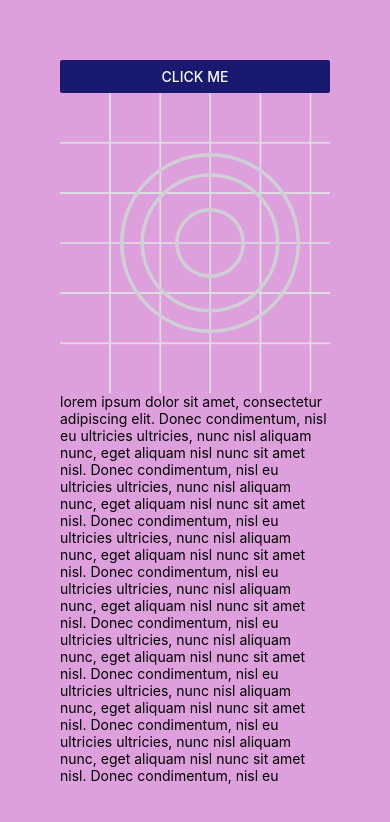
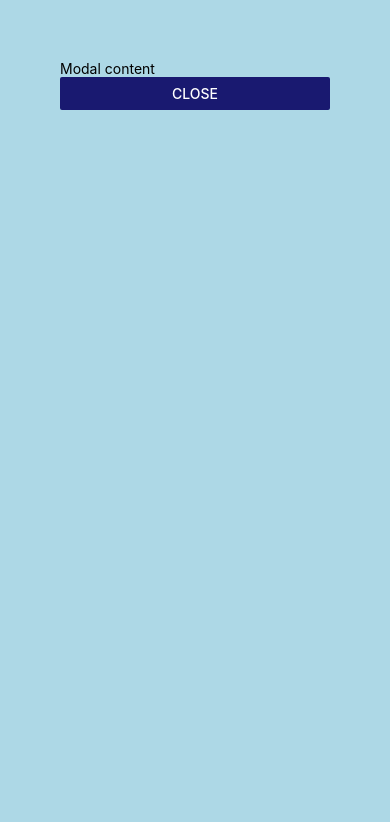
Before and after one commit to gopinav/React-Native-Tutorials, a React Native app in the folder HelloWorld/: screen / in a window 390 px wide. Both pictures are taken after a click on the button "CLICK ME". Shown: the top 822 px of the page. Built offline with nearby package versions, Linux system fonts and the light colour scheme.

Commit message:
Modal component

```diff
--- a/HelloWorld/App.js
+++ b/HelloWorld/App.js
@@ -6,17 +6,22 @@
   ScrollView,
   Button,
   Pressable,
+  Modal,
 } from "react-native";
+import { useState } from "react";
 
 const logoImg = require("./assets/adaptive-icon.png");
 
 export default function App() {
+  const [isModalVisible, setIsModalVisible] = useState(false);
   return (
     <View style={{ flex: 1, backgroundColor: "plum", padding: 60 }}>
       <ScrollView>
         <Button
           title="Click me"
-          onPress={() => console.log("Button pressed")}
+          // onPress={() => StatusBar.setHidden(true)}
+          onPress={() => setIsModalVisible(true)}
+          // onPress={() => console.log("Button pressed")}
           color="midnightblue"
         />
         <Pressable
@@ -64,6 +69,21 @@
         </Text>
       </ImageBackground> */}
       </ScrollView>
+      <Modal
+        visible={isModalVisible}
+        onRequestClose={() => setIsModalVisible(false)}
+        animationType="slide"
+        presentationStyle="formSheet"
+      >
+        <View style={{ flex: 1, backgroundColor: "lightblue", padding: 60 }}>
+          <Text>Modal content</Text>
+          <Button
+            title="Close"
+            onPress={() => setIsModalVisible(false)}
+            color="midnightblue"
+          />
+        </View>
+      </Modal>
     </View>
   );
 }
```
